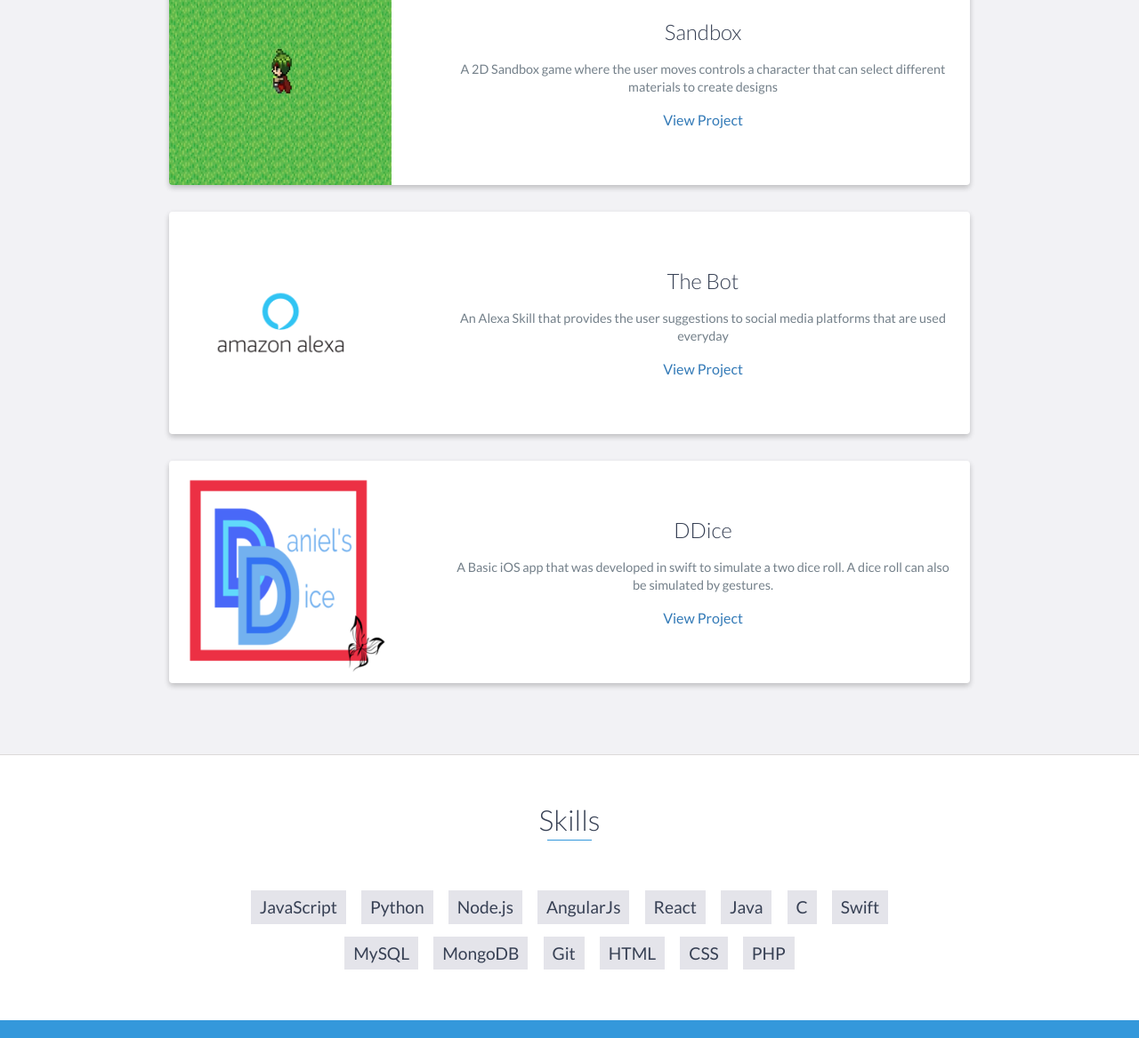
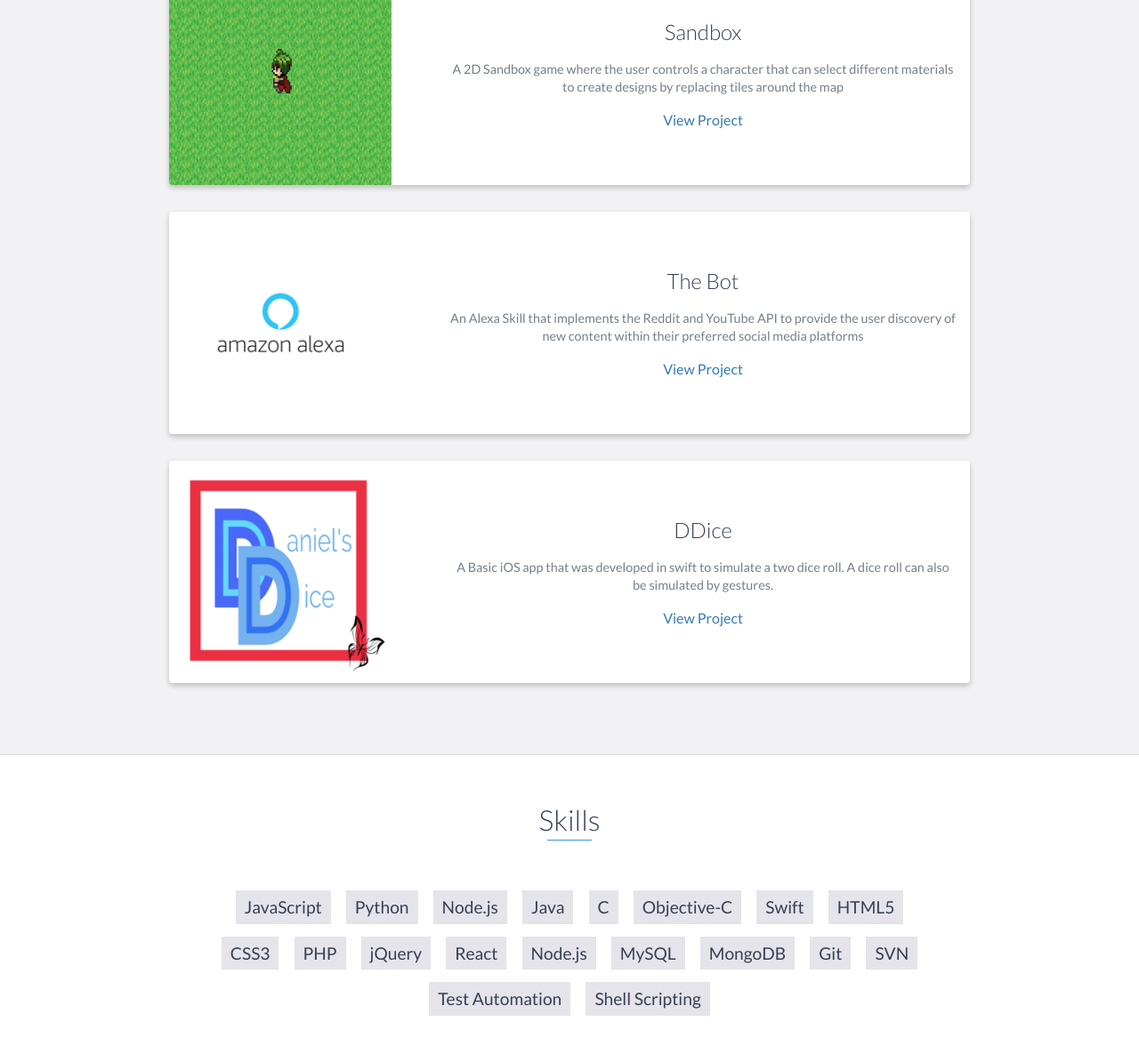
Before and after one commit to danielychen/danielychen.github.io, a website: page index.html in a window 1280 px wide. Shown: the part 2665-3832 px from the top of the page at 89% size. Drawn offline with nearby package versions, Linux system fonts and the light colour scheme.

Commit message:
Updated index.html

```diff
--- a/index.html
+++ b/index.html
@@ -150,7 +150,7 @@
                             <div class="project-info">
                                 <h3>Sandbox</h3>
                                 <p>
-                                    A 2D Sandbox game where the user moves controls a character that can select different materials to create designs                                </p>
+                                    A 2D Sandbox game where the user controls a character that can select different materials to create designs by replacing tiles around the map                                </p>
                                 <a href="https://github.com/danielychen/">View Project</a>
                             </div>
                             <!-- End .project-info -->
@@ -167,9 +167,9 @@
                             <div class="project-info">
                                 <h3>The Bot</h3>
                                 <p>
-                                    An Alexa Skill that provides the user suggestions to social media platforms that are used everyday
+                                    An Alexa Skill that implements the Reddit and YouTube API to provide the user discovery of new content within their preferred social media platforms
                                 </p>
-                                <a href="https://github.com/danielychen/">View Project</a>
+                                <a href="https://github.com/danielychen/alexa-skill-the-bot">View Project</a>
                             </div>
                             <!-- End .project-info -->
                         </div>
@@ -203,17 +203,23 @@
             <li>JavaScript</li>
             <li>Python</li>
             <li>Node.js</li>
-            <li>AngularJs</li>
-            <li>React</li>
             <li>Java</li>
             <li>C</li>
+	    <li>Objective-C</li>
             <li>Swift</li>
+            <li>HTML5</li>
+            <li>CSS3</li>
+            <li>PHP</li>
+            <li>jQuery</li>
+            <li>React</li>
+            <li>Node.js</li>
             <li>MySQL</li>
             <li>MongoDB</li>
             <li>Git</li>
-            <li>HTML</li>
-            <li>CSS</li>
-            <li>PHP</li>
+	    <li>SVN</li>
+            <li>Test Automation</li>
+	    <li>Shell Scripting</li>
+
         </ul>
     </div>
     <!-- End #skills -->
```
